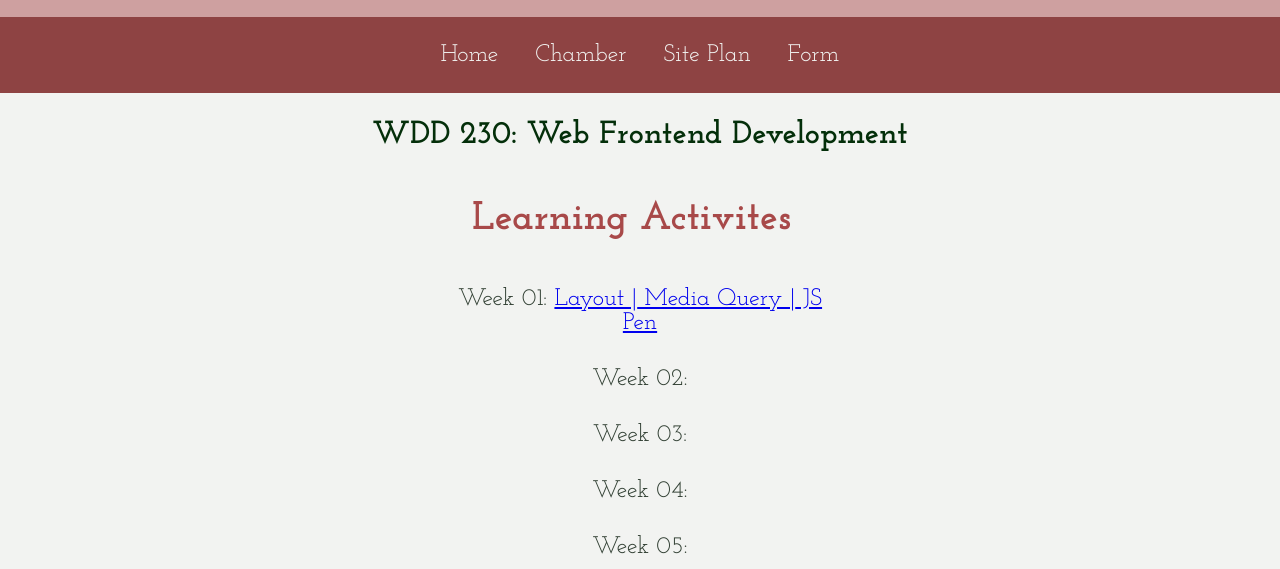
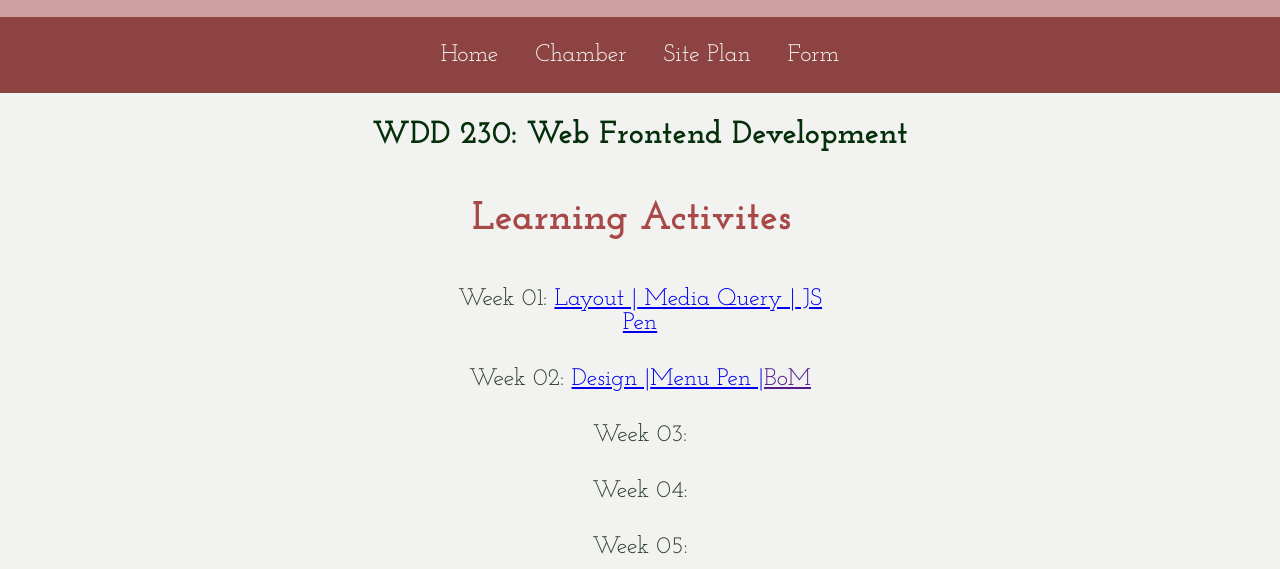
Before and after one commit to kaymanda/wdd230, a plain HTML site: page index.html in a window 1280 px wide. Shown: the part 231-800 px from the top of the page. Drawn offline with Linux system fonts and the light colour scheme.

Commit message:
week 2 start

```diff
--- a/index.html
+++ b/index.html
@@ -49,7 +49,9 @@
                 <li>Week 01: <a href="https://kaymanda.github.io/wdd230/week01/holygrail.html"> Layout |</a><a
                         href="https://kaymanda.github.io/wdd230/week01/media-query.html"> Media Query |</a><a
                         href="https://codepen.io/Amanda-Smith-the-looper/pen/dyLroRW"> JS Pen </a></li>
-                <li>Week 02: <a href=""></a></li>
+                <li>Week 02: <a href="https://kaymanda.github.io/wdd230/week02/design.html">Design |</a><a
+                        href="https://codepen.io/Amanda-Smith-the-looper/pen/bGJyWBr">Menu Pen |</a><a
+                        href="">BoM</a></li>
                 <li>Week 03: <a href=""></a></li>
                 <li>Week 04: <a href=""></a></li>
                 <li>Week 05: <a href=""></a></li>
```
Also changed, not shown: week02/bom.html (added, +11 -0 lines), week02/scripts/bom.js (added), week02/styles/bom.css (added).
